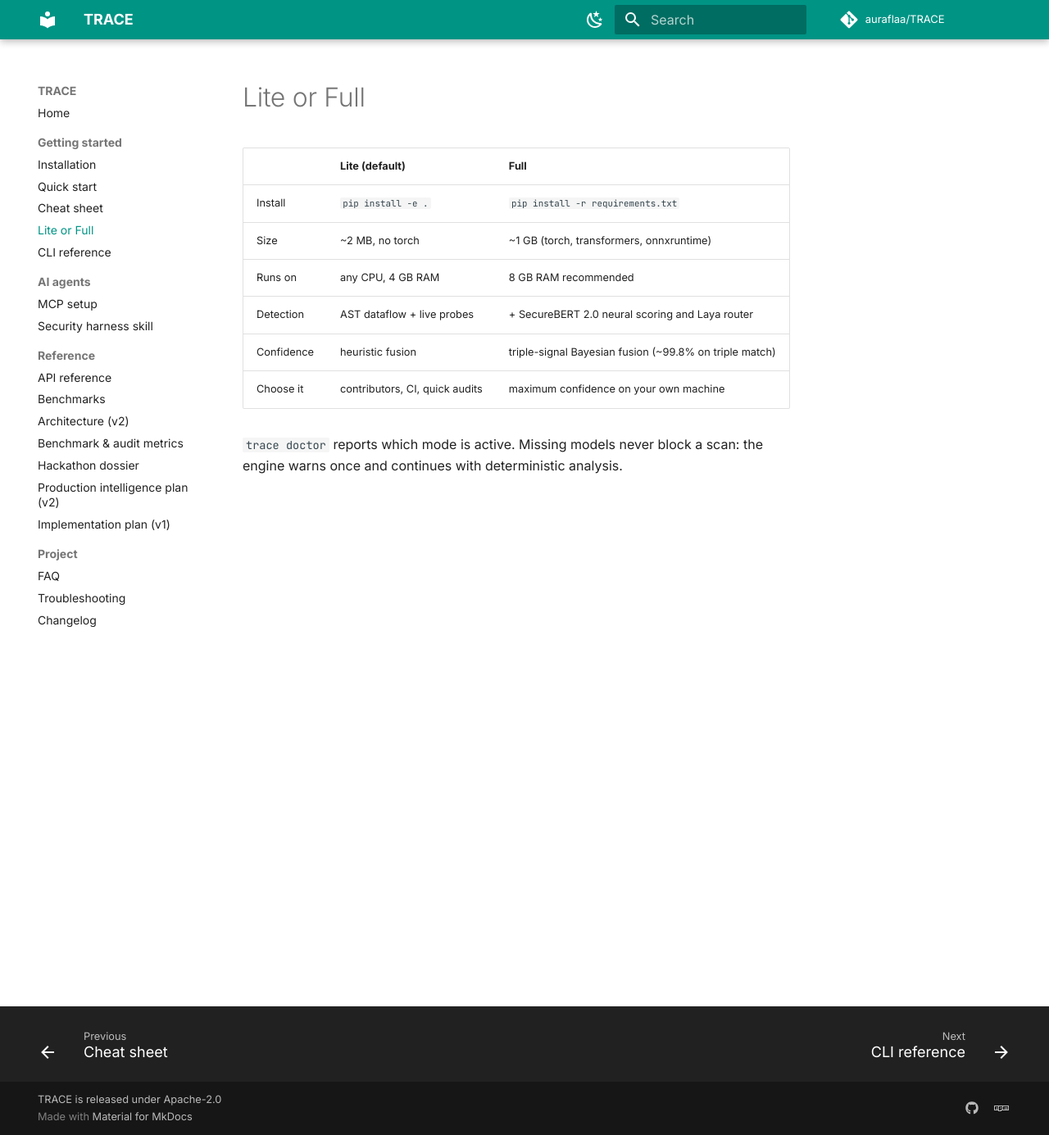
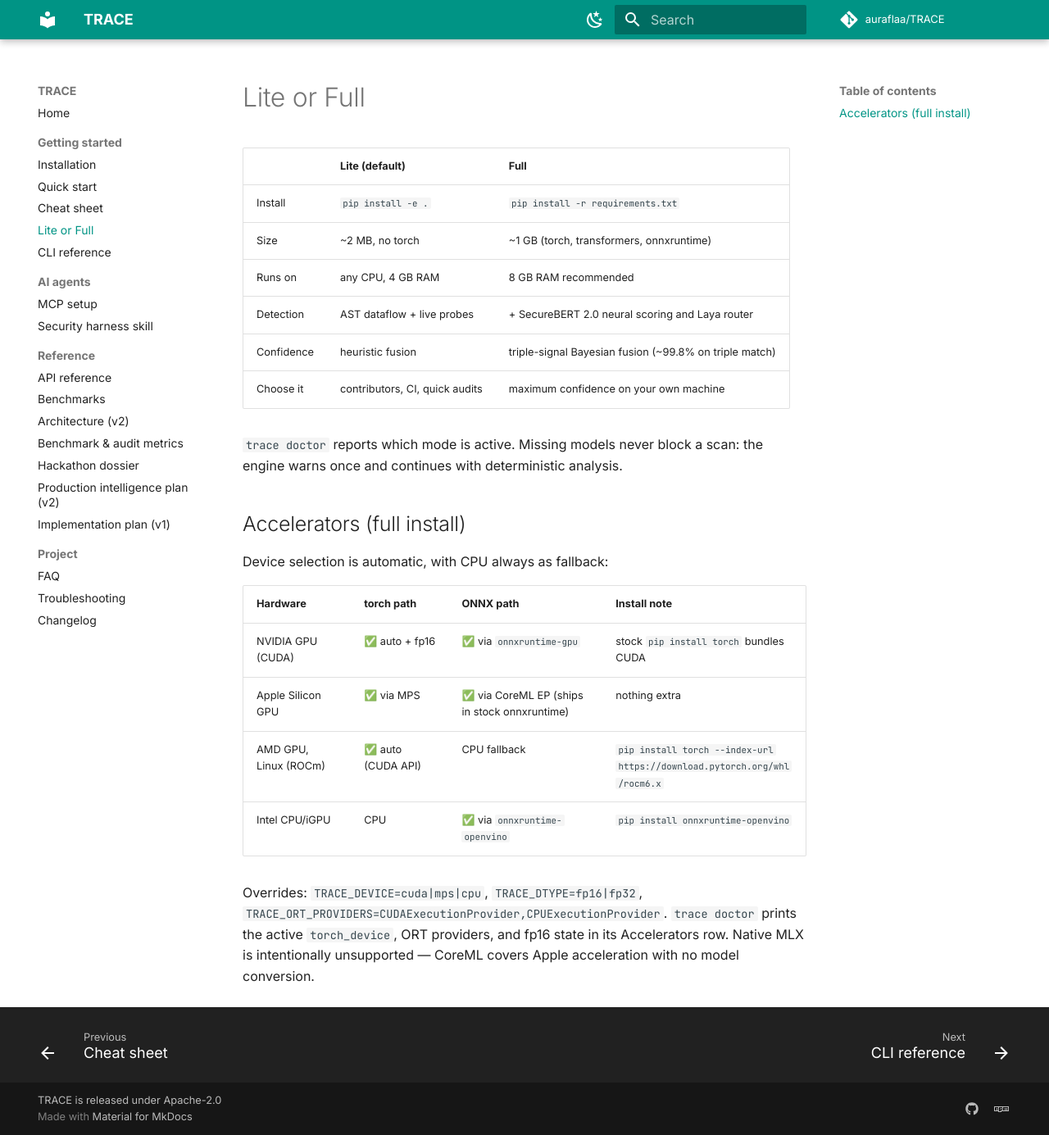
Before and after one commit to VK-Amogh/TRACE, an MkDocs documentation site: the page built from docs/lite-or-full.md, in a window 1280 px wide and 1385 px high. Shown: the whole window at 82% size. Built offline with MkDocs 1.6.1 and Material for MkDocs 9.7.7, drawn with Linux system fonts in a browser that asks for light colours; comment, search, counter and statistics services are not loaded.

Commit message:
docs: accelerator support matrix

```diff
--- a/docs/lite-or-full.md
+++ b/docs/lite-or-full.md
@@ -11,3 +11,20 @@
 
 `trace doctor` reports which mode is active. Missing models never block a scan:
 the engine warns once and continues with deterministic analysis.
+
+## Accelerators (full install)
+
+Device selection is automatic, with CPU always as fallback:
+
+| Hardware | torch path | ONNX path | Install note |
+|---|---|---|---|
+| NVIDIA GPU (CUDA) | ✅ auto + fp16 | ✅ via `onnxruntime-gpu` | stock `pip install torch` bundles CUDA |
+| Apple Silicon GPU | ✅ via MPS | ✅ via CoreML EP (ships in stock onnxruntime) | nothing extra |
+| AMD GPU, Linux (ROCm) | ✅ auto (CUDA API) | CPU fallback | `pip install torch --index-url https://download.pytorch.org/whl/rocm6.x` |
+| Intel CPU/iGPU | CPU | ✅ via `onnxruntime-openvino` | `pip install onnxruntime-openvino` |
+
+Overrides: `TRACE_DEVICE=cuda|mps|cpu`, `TRACE_DTYPE=fp16|fp32`,
+`TRACE_ORT_PROVIDERS=CUDAExecutionProvider,CPUExecutionProvider`.
+`trace doctor` prints the active `torch_device`, ORT providers, and fp16 state
+in its Accelerators row. Native MLX is intentionally unsupported — CoreML
+covers Apple acceleration with no model conversion.
```
